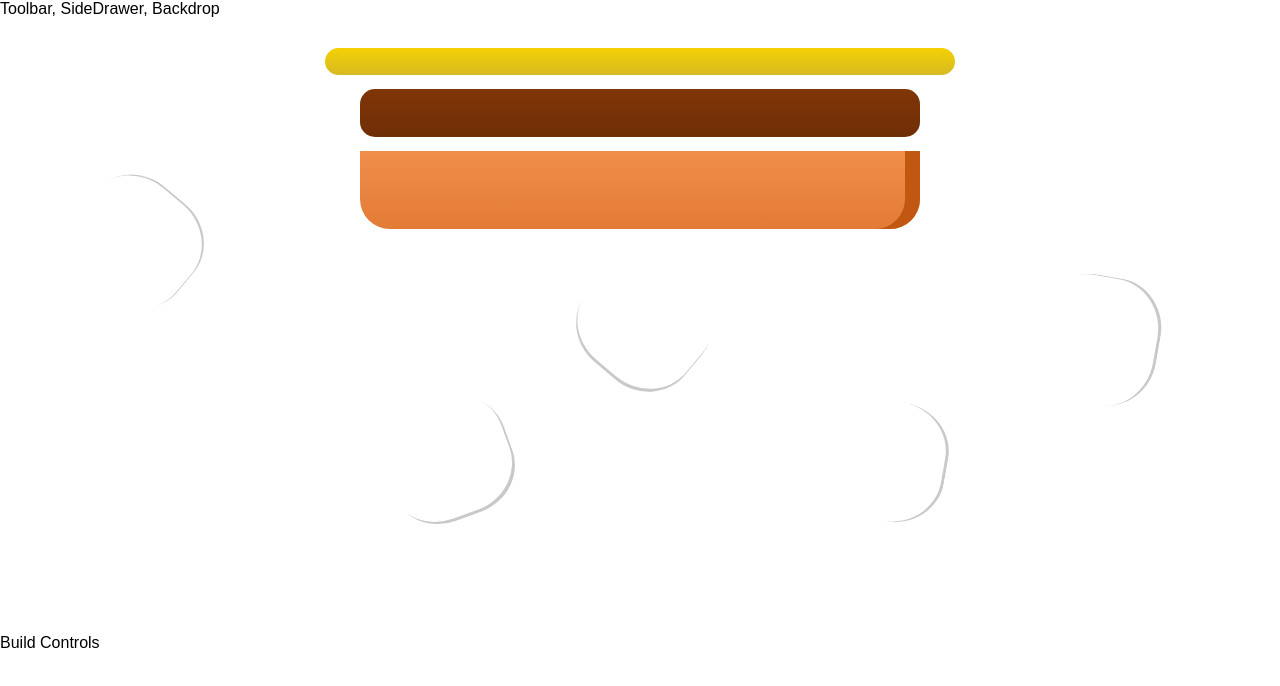
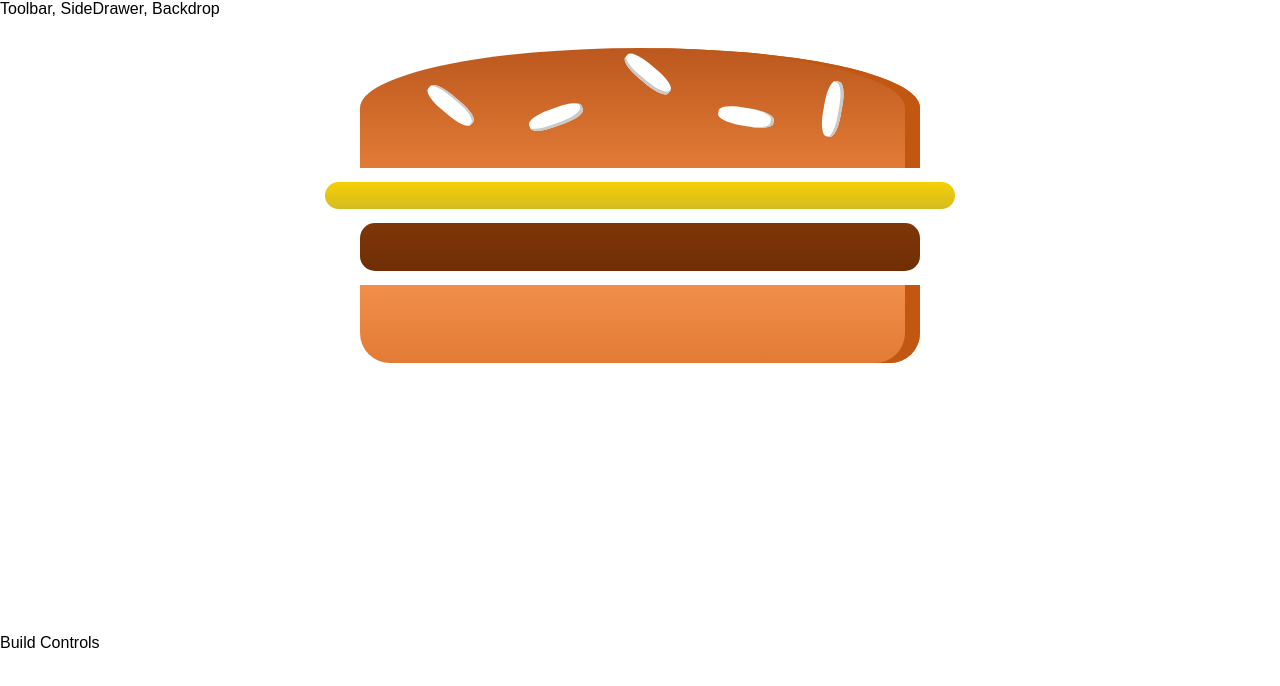
Before and after one commit to Alba599/burger-builder, a React app: page / in a window 1280 px wide. Shown: the top 686 px of the page. Built offline with nearby package versions, Linux system fonts and the light colour scheme.

Commit message:
scrollbar option

```diff
--- a/src/components/Burger/Burger.css
+++ b/src/components/Burger/Burger.css
@@ -2,7 +2,7 @@
   width: 100%;
   margin: auto;
   height: 250px;
-  overflow: scroll;
+  overflow: auto;
   text-align: center;
   font-weight: bold;
   font-size: 1.2rem;
--- a/src/components/Burger/Burger.js
+++ b/src/components/Burger/Burger.js
@@ -3,6 +3,12 @@
 import BurgerIngredient from './BurgerIngredient/BurgerIngredient';
 
 const burger = (props) => {
+    const transformedIngredients = Object.keys(props.ingredients)
+        .map(igKey => {
+            return [...Array(props.ingredients[igKey])].map((_, i) => {
+                return <BurgerIngredient key={igKey + i} type={igKey} />;
+            });
+        });
     return(
         <div className={classes.Burger}>
             <BurgerIngredient type="bread-top"/>
--- a/src/components/Burger/BurgerIngredient/BurgerIngredient.js
+++ b/src/components/Burger/BurgerIngredient/BurgerIngredient.js
@@ -1,8 +1,7 @@
 import React, {Component} from 'react';
 import classes from './BurgerIngredient.css';
 import PropTypes from 'prop-types';
-// import BurgerBuilder from '../../../containers/BurgerBuilder/BurgerBuilder';
-// import { PopoverTitle } from 'react-bootstrap';
+
 
 class BurgerIngredient extends Component {
     render() {
@@ -14,7 +13,7 @@
             break;
         case ('bread-top'):
             ingredient = (
-            <div className={classes.BreatTop}>
+            <div className={classes.BreadTop}>
                 <div className={classes.Seeds1}></div>
                 <div className={classes.Seeds2}></div>
             </div>
--- a/src/containers/BurgerBuilder/BurgerBuilder.js
+++ b/src/containers/BurgerBuilder/BurgerBuilder.js
@@ -4,10 +4,18 @@
 
 
 class BurgerBuilder extends Component {
+    state = {
+        ingredients: {
+            salad: 1,
+            bacon: 1,
+            cheese: 2,
+            meat: 2
+        }
+    }
     render() {
         return (
             <Aux>
-                <Burger />
+                <Burger ingredients={this.state.ingredients}/>
                 <div>Build Controls</div>
             </Aux>
         );
```
